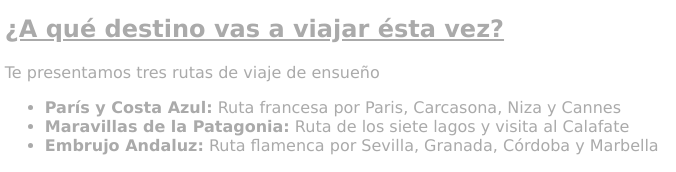
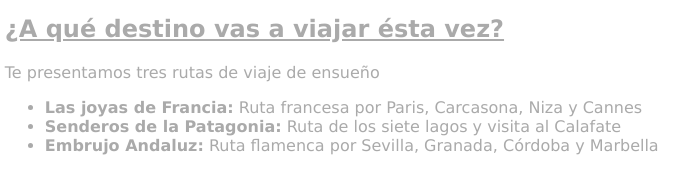
Before and after one commit to Nahue430/utn-labcomII-practices, a plain HTML site: page U02P03/index.html in a window 1280 px wide. Shown: the part 124-296 px from the top of the page, 276-952 px from the left. Drawn offline with Linux system fonts and the light colour scheme.

Commit message:
Practica 3 modificada

```diff
--- a/U02P03/index.html
+++ b/U02P03/index.html
@@ -27,8 +27,8 @@
                 <h2><ins>¿A qué destino vas a viajar ésta vez?</ins></h2>
                 <p> Te presentamos tres rutas de viaje de ensueño</p>
                 <ul>
-                    <li><b>París y Costa Azul:</b> Ruta francesa por Paris, Carcasona, Niza y Cannes</li>
-                    <li><b>Maravillas de la Patagonia:</b> Ruta de los siete lagos y visita al Calafate</li>
+                    <li><b>Las joyas de Francia:</b> Ruta francesa por Paris, Carcasona, Niza y Cannes</li>
+                    <li><b>Senderos de la Patagonia:</b> Ruta de los siete lagos y visita al Calafate</li>
                     <li><b>Embrujo Andaluz:</b> Ruta flamenca por Sevilla, Granada, Córdoba y Marbella</li>
 
                 </ul>
```
Also changed, not shown: U02P03/contact.html (+1 -1 lines).
